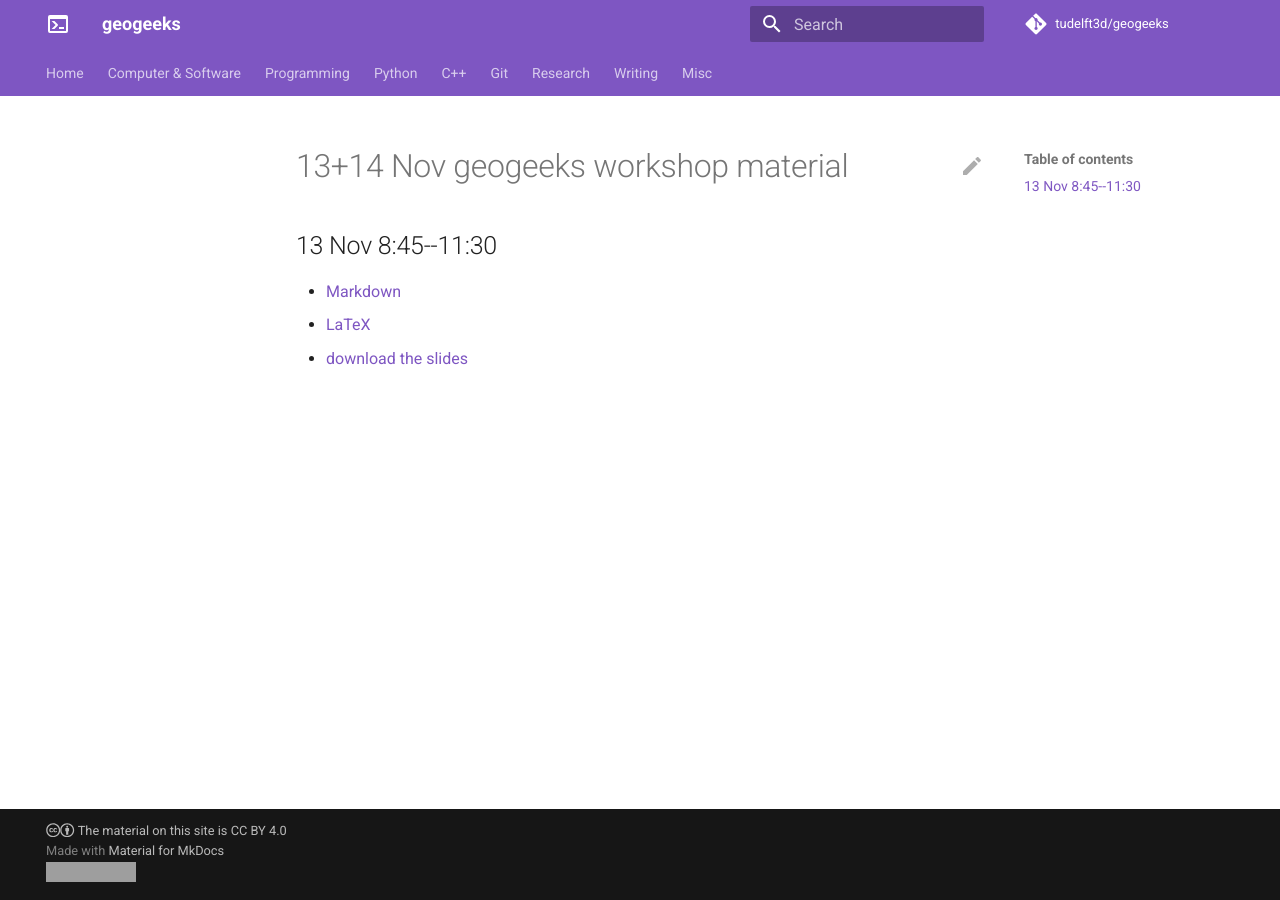
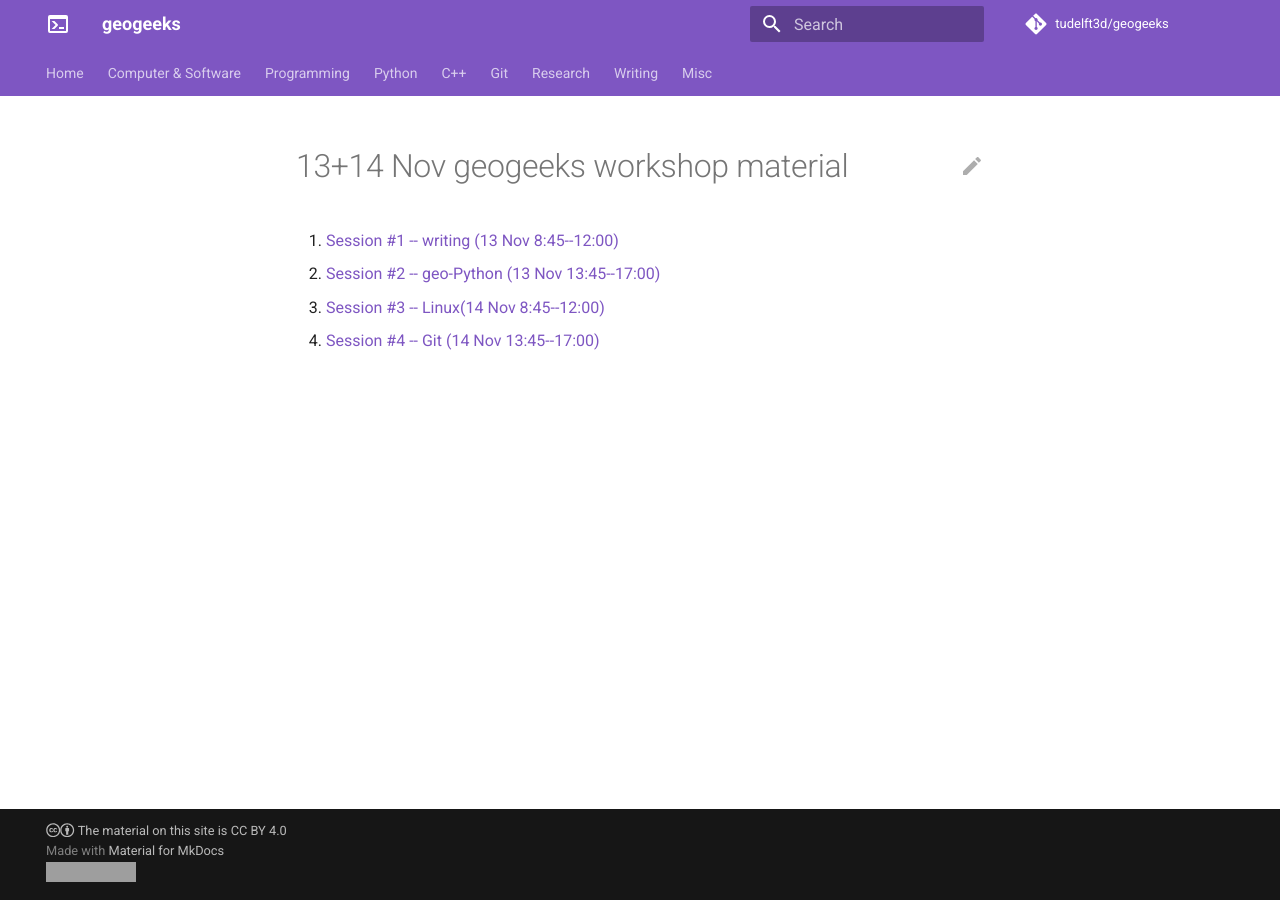
Before and after one commit to tudelft3d/geogeeks, an MkDocs documentation site: the page built from docs/1314Nov/index.md, in a window 1280 px wide. Built offline with MkDocs 1.6.1 and Material for MkDocs 9.7.7, drawn with Linux system fonts in a browser that asks for light colours; comment, search, counter and statistics services are not loaded; grey boxes are pictures that could not be loaded.

Commit message:
Add 4 pages, one for each of the sessions of the workshop

```diff
--- a/docs/1314Nov/index.md
+++ b/docs/1314Nov/index.md
@@ -2,8 +2,7 @@
 # 13+14 Nov geogeeks workshop material
 
 
-## 13 Nov 8:45--11:30
-
-  - [Markdown](markdown.md)
-  - [LaTeX](latex.md)
-  - [download the slides](https://hugo.com)
+1. [Session #1 -- writing (13 Nov 8:45--12:00)](session1/index.md)
+1. [Session #2 -- geo-Python (13 Nov 13:45--17:00)](session2/index.md)
+1. [Session #3 -- Linux(14 Nov 8:45--12:00)](session3/index.md)
+1. [Session #4 -- Git (14 Nov 13:45--17:00)](session4/index.md)
```
Also changed, not shown: docs/1314Nov/latex.md (deleted, +0 -2 lines), docs/1314Nov/markdown.md (deleted, +0 -3 lines), docs/1314Nov/session1/index.md (added, +18 -0 lines), docs/1314Nov/session2/index.md (added, +7 -0 lines), docs/1314Nov/session3/index.md (added, +7 -0 lines), docs/1314Nov/session4/index.md (added, +7 -0 lines), docs/1314Nov/session1/md_result.html (renamed from docs/1314Nov/md_result.html), 2 other files.
